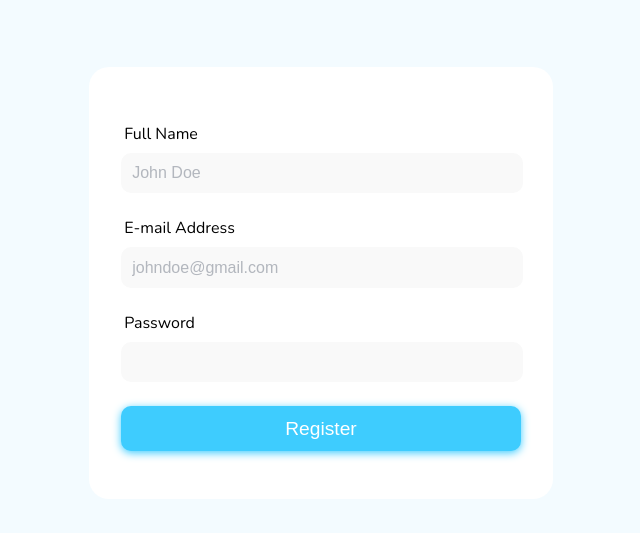
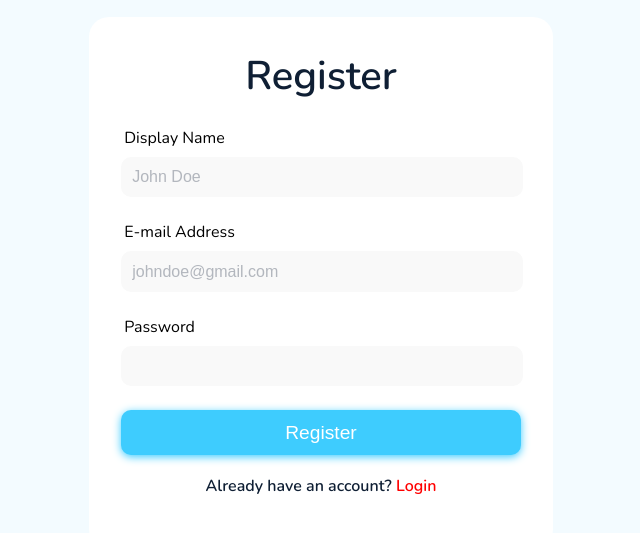
Before and after one commit to Sami-Rocks/mangr, a React (Create React App) app: page / in a window 1280 px wide. Shown: the part 117-650 px from the top of the page, without its empty margins (319-959 px from the left). Built offline with nearby package versions, Linux system fonts and the light colour scheme; no server answers.

Commit message:
configured multiple users

```diff
--- a/src/components/CreateProject/index.tsx
+++ b/src/components/CreateProject/index.tsx
@@ -24,6 +24,7 @@ const CreateProject = (props:any) =>{
     const [collaborators, setCollaborators] = useState([''])
 
     const onSubmit = (data:any) =>{
+        data.collaborators = []
         collaborators.forEach(item => {
             if(!isEmpty(item)){
                 data.collaborators.push(item)
@@ -77,7 +78,7 @@ const CreateProject = (props:any) =>{
                         return(
                         <div className={`inputGroup ${errors.collaborators ? "error" : '' }`}>
                             <label>Collaborator</label><br/>
-                            <input type='text' name='collaborator' placeholder="johndoe@gmail.com" onChange={(e)=>updatateCol(idx, e)} />
+                            <input type='text' name='collaborator' placeholder="" onChange={(e)=>updatateCol(idx, e)} />
                             <Buttons title='Delete' type='button' buttonClass="delete-button" clickEvent={()=>removeField(idx)} />
                         </div>
                         )
--- a/src/containers/Dashboard/index.jsx
+++ b/src/containers/Dashboard/index.jsx
@@ -21,6 +21,8 @@ const Dashboard = () =>{
     const [done, setDone] = useState([])
     const [cardProp, setCardProp] = useState()
     const [cad, setCad] = useState()
+
+    const [user, setUser] = useState({})
     const db = app.firestore()
 
     const categorizedCards = {
@@ -57,6 +59,7 @@ const Dashboard = () =>{
 
     const logout = () =>{
         app.auth().signOut()
+        localStorage.clear()
     }
 
     const desc = () => {
@@ -65,14 +68,22 @@ const Dashboard = () =>{
 
     const fetchData = async()=>{
         const data = await db.collection("projects").orderBy('createdAt', 'asc').get()
-        const pros = data.docs.map(item =>item.data())
-        const currentPros = pros[pros.length - 1]
+        let pros = data.docs.map(item =>item.data())
+        const email = await JSON.parse(localStorage.getItem('user'))
+        pros = pros.filter(items => items.collaborators.includes(email.email))
+
+        let currentPros = null
+        if(pros.length > 0){
+            currentPros = pros[pros.length - 1]
+        }
         setProjects(pros)
 
         if(!cookieProject){
-            setCurrentProject(currentPros)
-            localStorage.setItem('currentProject', JSON.stringify(currentPros))
-            await fetchCards(currentPros.id)
+            if(currentPros !== null){
+                setCurrentProject(currentPros)
+                localStorage.setItem('currentProject', JSON.stringify(currentPros))
+                await fetchCards(currentPros.id)
+            }
         }else{
             await fetchCards(cookieProject.id)
         }
@@ -159,12 +170,17 @@ const Dashboard = () =>{
     }
 
     useEffect(()=>{
+        setUser(JSON.parse(localStorage.getItem('user')))
         if(cookieProject){
             localStorage.setItem('currentProject', JSON.stringify(cookieProject))
             setCurrentProject(cookieProject)
         }
         fetchData()
     },[])
+
+    useEffect(()=>{
+        fetchData()
+    },[modal])
 
     return(
         <div className="dashboard" >
@@ -185,7 +201,7 @@ const Dashboard = () =>{
                 <div className="header-container">
                     <div className="logo">
                         <h1>MANGR</h1>
-                        {/* <p>Hi, {user.displayName}</p> */}
+                        <p>Hi, {user.displayName}</p>
                     </div>
                     <div className="projects">
                         <div className="inputGroup">
--- a/src/containers/LogIn/index.tsx
+++ b/src/containers/LogIn/index.tsx
@@ -30,7 +30,7 @@ const LogIn = () => {
             history.push('/dashboard')
             setLoading(false)
         }catch(error){
-            setErrorMessage(error)
+            setErrorMessage( JSON.stringify(error))
             setError(true)
             setLoading(false)
         }
@@ -64,6 +64,7 @@ const LogIn = () => {
                     {errors.password ? <p className='error'>Your password should be more than 4 characters.</p> : ""}
                 </div>
                 <Buttons title="Log in" type="submit" loading={loading} buttonClass="primary-button" />
+                <p className="_" >New User? <span className="link" onClick={()=>history.push('/')} >Sign Up</span> </p>
             </form>
         </div>
     )
--- a/src/containers/Register/index.tsx
+++ b/src/containers/Register/index.tsx
@@ -47,7 +47,7 @@ const Register = () => {
                 }
             )
         }catch(error){
-            setErrorMessage(error)
+            setErrorMessage(JSON.stringify(error))
             setError(true)
             setLoading(false)
         }
@@ -64,12 +64,13 @@ const Register = () => {
 
     return(
         <div className="register auth" onSubmit={handleSubmit(onSubmit)} >
+            <h1>Register</h1>
             <form>
 
                 {error ? <p className="error alert">{errorMessage}</p> : '' }
 
                 <div className={`inputGroup ${errors.displayName ? "error" : '' }`}>
-                    <label>Full Name</label><br/>
+                    <label>Display Name</label><br/>
                     <input type="text" placeholder="John Doe" {...register('displayName', {required: true, minLength: 5})} />
                     {errors.displayName ? <p className='error'>Your full name should be more than 5 characters.</p> : ""}
                 </div>
@@ -84,6 +85,7 @@ const Register = () => {
                     {errors.password ? <p className='error'>Your password should be more than 4 characters.</p> : ""}
                 </div>
                 <Buttons title="Register" type="submit" loading={loading} buttonClass="primary-button" />
+                <p className="_" >Already have an account? <span className="link" onClick={()=>history.push('/login')} >Login</span> </p>
             </form>
         </div>
     )
--- a/src/containers/Register/style.scss
+++ b/src/containers/Register/style.scss
@@ -3,4 +3,14 @@
   padding: 2rem;
   min-width: 25rem;
   background: white;
+
+  ._{
+    margin: 20px;
+    text-align: center;
+
+    .link{
+      cursor: pointer;
+      color: red;
+    }
+  }
 }
```
